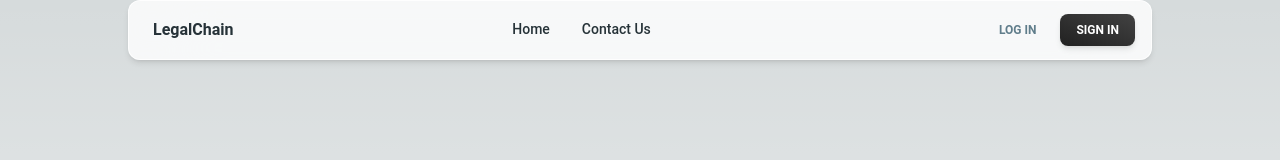
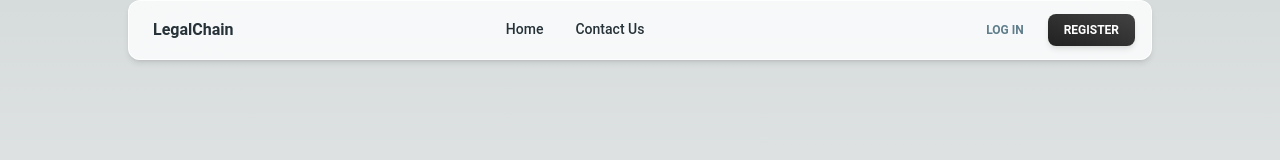
Before and after one commit to Team-Tanzanite-KMIT/Legalchain, a Next.js app: page / in a window 1280 px wide. Shown: the top 160 px of the page. Built offline with nearby package versions, Linux system fonts and the light colour scheme; no server answers.

Commit message:
nav bar buttons connected

```diff
--- a/src/app/api/auth/[...nextauth]/route.ts
+++ b/src/app/api/auth/[...nextauth]/route.ts
@@ -1,4 +1,4 @@
-import NextAuth, { Account, User as AuthUser } from "next-auth";
+import NextAuth, { Account, AuthOptions, User as AuthUser } from "next-auth";
 import GoogleProvider from "next-auth/providers/google";
 import CredentialsProvider from "next-auth/providers/credentials";
 import bcrypt from "bcryptjs";
@@ -6,7 +6,8 @@ import  { User } from "@/models/User";
 
 import connect from "@/utils/db";
 
-const authOptions: any = {
+const authOptions: AuthOptions = {
+  secret: process.env.NEXTAUTH_URL,
   providers: [
     CredentialsProvider({
       id: "credentials",
--- a/src/components/Navbar.tsx
+++ b/src/components/Navbar.tsx
@@ -134,6 +134,7 @@ import {
 } from "@heroicons/react/24/solid";
 
 import { signOut, useSession } from "next-auth/react";
+import { Session } from "next-auth";
 import Link from "next/link";
 function NavList() {
   return (
@@ -145,7 +146,7 @@ function NavList() {
         color="blue-gray"
         className="font-medium"
       >
-        <ListItem className="flex items-center gap-2 py-2 pr-4">Home</ListItem>
+        <ListItem className="flex items-center gap-2 py-2 pr-4"><Link href={"/"}>Home</Link></ListItem>
       </Typography>
       {/* <NavListMenu /> */}
       <Typography
@@ -161,6 +162,23 @@ function NavList() {
       </Typography>
     </List>
   );
+}
+
+function SessionManagementButtons({ isInCollapse, session }: { isInCollapse: boolean, session: Session | null }) {
+  return (<>
+    <Button variant={(isInCollapse) ? "outlined" : "text"} size="sm" color="blue-gray" fullWidth onClick={() => {
+      // !(session) ? "Log In" : signOut();
+      if (session) {
+        signOut();
+      }
+    }}>
+      {/* Log In */}
+      {!(session) ? <Link href="/login">Log In</Link> : "Sign Out"}
+    </Button>
+    {!session && <Button variant="gradient" size="sm" className="h-max" fullWidth>
+      <Link href="/register">Register</Link>
+    </Button>}
+  </>)
 }
 
 export function NavbarWithMegaMenu() {
@@ -190,12 +208,8 @@ export function NavbarWithMegaMenu() {
           <NavList />
         </div>
         <div className="hidden gap-2 lg:flex">
-          <Button variant="text" size="sm" color="blue-gray">
-            Log In
-          </Button>
-          <Button variant="gradient" size="sm">
-            Sign In
-          </Button>
+          <SessionManagementButtons isInCollapse={false} session={session} />
+
         </div>
         <IconButton
           variant="text"
@@ -213,18 +227,7 @@ export function NavbarWithMegaMenu() {
       <Collapse open={openNav}>
         <NavList />
         <div className="flex w-full flex-nowrap items-center gap-2 lg:hidden">
-          <Button variant="outlined" size="sm" color="blue-gray" fullWidth onClick={() => {
-            // !(session) ? "Log In" : signOut();
-            if (session) {
-              signOut();
-            }
-          }}>
-            {/* Log In */}
-            {!(session) ? <Link href="/login">Log In</Link> : "Sign Out"}
-          </Button>
-          {!session && <Button variant="gradient" size="sm" fullWidth>
-            Sign In
-          </Button>}
+          <SessionManagementButtons isInCollapse={true} session={session} />
         </div>
       </Collapse>
     </Navbar>
```
